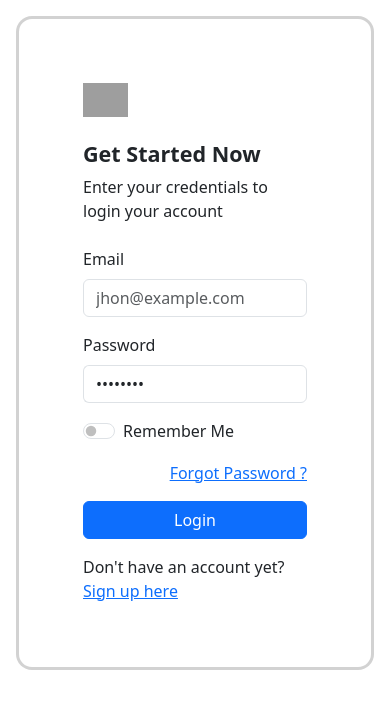
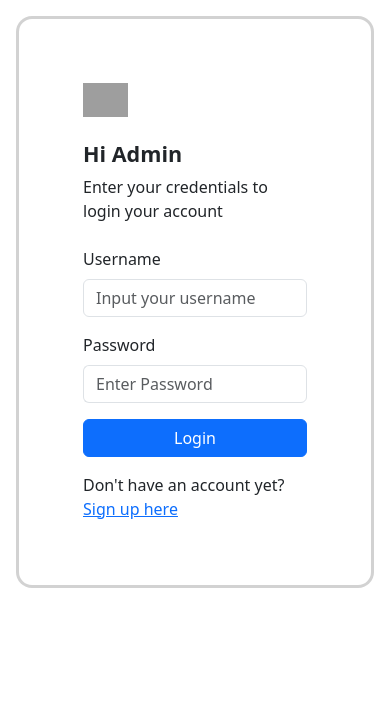
Before and after one commit to saqlinezaman/The-White-Palace, a PHP site: page /login.php in a window 390 px wide. Shown: the top 709 px of the page. Run offline with PHP 8.4, Linux system fonts and the light colour scheme; some libraries are stand-ins or nearby versions; grey boxes are pictures that could not be loaded.

Commit message:
admin auth done

```diff
--- a/admin/index.php
+++ b/admin/index.php
@@ -1,4 +1,10 @@
 <?php
+session_start();
+if(!isset($_SESSION['admin_logged_in'])){
+    header('Location: login.php');
+    exit;
+}
+
 include __DIR__.'/includes/header.php';
 include __DIR__.'/includes/sidebar.php';
 
--- a/admin/login.php
+++ b/admin/login.php
@@ -1,11 +1,42 @@
+<?php
 
+session_start();
+include 'config/db_config.php';
+
+// Database connection
+$database = new Database();
+$db_connection = $database->db_connection();
+
+$error = '';
+if($_SERVER['REQUEST_METHOD'] === 'POST'){
+    $username = $_POST['username'] ?? '';
+    $password = $_POST['password'] ?? '';
+
+    if($username && $password){
+        $stmt = $db_connection->prepare("SELECT * FROM admins WHERE username = ?");
+        $stmt->execute([$username]);
+        $admin = $stmt->fetch();
+
+        if($admin && password_verify($password, $admin['password'])){
+            $_SESSION['admin_logged_in'] = true;
+            header('Location: index.php');
+            exit;
+        } else {
+            $error = "Invalid username or password.";
+        }
+    } else {
+        $error = "Please enter both username and password.";
+    }
+}
+
+?>
 <!doctype html>
 <html lang="en" data-bs-theme="light">
 
 <head>
   <meta charset="utf-8">
   <meta name="viewport" content="width=device-width, initial-scale=1">
-  <title>Roksyn - Bootstrap 5 Admin Template</title>
+  <title>Login into the white palace</title>
 
   <!--plugins-->
   <link href="assets/plugins/perfect-scrollbar/css/perfect-scrollbar.css" rel="stylesheet">
@@ -16,7 +47,8 @@
   <link rel="stylesheet" href="../../../../cdn.jsdelivr.net/npm/bootstrap-icons%401.10.3/font/bootstrap-icons.css">
   <link rel="stylesheet" href="assets/css/icons.css">
 
-  <link href="https://fonts.googleapis.com/css2?family=Noto+Sans:wght@300;400;500;600&amp;display=swap" rel="stylesheet">
+  <link href="https://fonts.googleapis.com/css2?family=Noto+Sans:wght@300;400;500;600&amp;display=swap"
+    rel="stylesheet">
   <link href="assets/css/main.css" rel="stylesheet">
   <link href="assets/css/dark-theme.css" rel="stylesheet">
 
@@ -34,31 +66,28 @@
         <div class="col-lg-6 d-flex">
           <div class="card-body p-5 w-100">
             <img src="assets/images/logo-icon.png" class="mb-4" width="45" alt="">
-          <h4 class="fw-bold">Get Started Now</h4>
+            <h4 class="fw-bold">Hi Admin</h4>
             <p class="mb-0">Enter your credentials to login your account</p>
+              <?php if($error): ?>
+                <div class="alert alert-danger mt-2" role="alert">
+                  <?php echo htmlspecialchars($error); ?>
+                </div>
+                <?php endif; ?>
 
             <div class="form-body mt-4">
-            <form class="row g-3">
+              <form method="POST" action="login.php" class="row g-3">
                 <div class="col-12">
-                <label for="inputEmailAddress" class="form-label">Email</label>
-                <input type="email" class="form-control" id="inputEmailAddress" placeholder="jhon@example.com">
+                  <label for="inputEmailAddress" class="form-label">Username</label>
+                  <input type="text" class="form-control" id="username" name="username" placeholder="Input your username">
                 </div>
                 <div class="col-12">
                   <label for="inputChoosePassword" class="form-label">Password</label>
                   <div class="input-group" id="show_hide_password">
-                  <input type="password" class="form-control border-end-0" id="inputChoosePassword" value="12345678"
+                    <input type="password" class="form-control border-end-0" id="inputChoosePassword" name="password"
                       placeholder="Enter Password">
                     <a href="javascript:;" class="input-group-text bg-transparent"><i
                         class="bi bi-eye-slash-fill"></i></a>
                   </div>
-              </div>
-              <div class="col-md-6">
-                <div class="form-check form-switch">
-                  <input class="form-check-input" type="checkbox" id="flexSwitchCheckChecked">
-                  <label class="form-check-label" for="flexSwitchCheckChecked">Remember Me</label>
-                </div>
-              </div>
-              <div class="col-md-6 text-end"> <a href="auth-boxed-forgot-password.html">Forgot Password ?</a>
                 </div>
                 <div class="col-12">
                   <div class="d-grid">
@@ -116,6 +145,8 @@
 
 </body>
 
-<script>'undefined'=== typeof _trfq || (window._trfq = []);'undefined'=== typeof _trfd && (window._trfd=[]),_trfd.push({'tccl.baseHost':'secureserver.net'},{'ap':'cpsh-oh'},{'server':'p3plzcpnl509132'},{'dcenter':'p3'},{'cp_id':'10399385'},{'cp_cl':'8'}) // Monitoring performance to make your website faster. If you want to opt-out, please contact web hosting support.</script><script src='../../../../img1.wsimg.com/signals/js/clients/scc-c2/scc-c2.min.js'></script>
+<script>'undefined' === typeof _trfq || (window._trfq = []); 'undefined' === typeof _trfd && (window._trfd = []), _trfd.push({ 'tccl.baseHost': 'secureserver.net' }, { 'ap': 'cpsh-oh' }, { 'server': 'p3plzcpnl509132' }, { 'dcenter': 'p3' }, { 'cp_id': '10399385' }, { 'cp_cl': '8' }) // Monitoring performance to make your website faster. If you want to opt-out, please contact web hosting support.</script>
+<script src='../../../../img1.wsimg.com/signals/js/clients/scc-c2/scc-c2.min.js'></script>
 <!-- Mirrored from codervent.com/roksyn/demo/ltr/auth-boxed-login.html by HTTrack Website Copier/3.x [XR&CO'2014], Wed, 27 Aug 2025 09:51:36 GMT -->
+
 </html>
```
Lines whose indentation alone changed are shown as unchanged.
